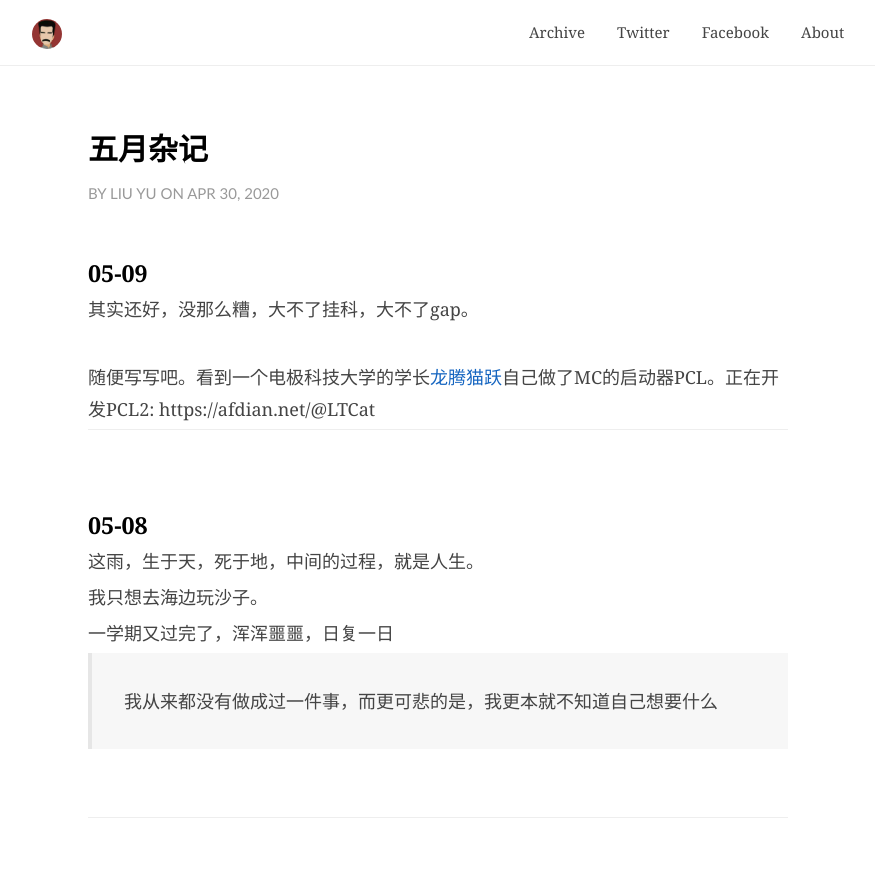
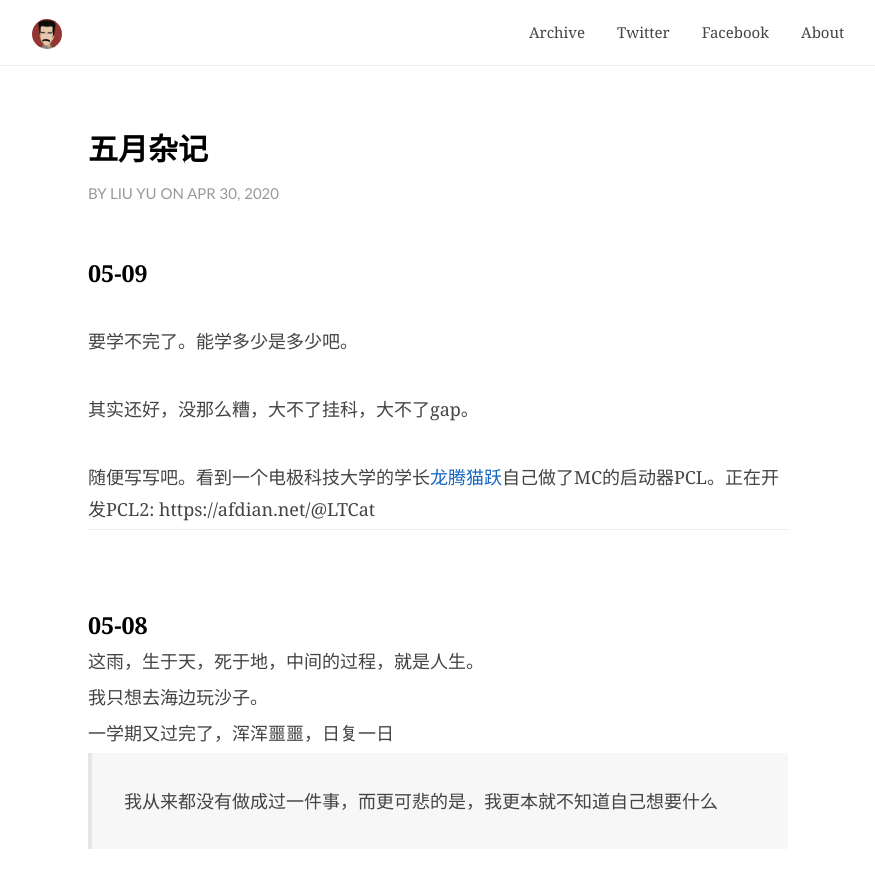
Before and after one commit to JaydenYL/JaydenYL.github.io, a Jekyll site: the page built from _posts/2020-04-26-日记.md, in a window 1280 px wide and 900 px high. Shown: the top 888 px of the window, without its empty margins (202-1077 px from the left). Built offline with Jekyll 4.4.1, drawn with Linux system fonts in a browser that asks for light colours; comment, search, counter and statistics services are not loaded.

Commit message:
add smthing

```diff
--- a/_posts/2020-04-26-日记.md
+++ b/_posts/2020-04-26-日记.md
@@ -17,7 +17,9 @@ catalog: true
 
 ### 05-09
 
-其实还好，没那么糟，大不了挂科，大不了gap。
+<br>要学不完了。能学多少是多少吧。
+
+<br>其实还好，没那么糟，大不了挂科，大不了gap。
 
 <br>随便写写吧。看到一个电极科技大学的学长[龙腾猫跃](http://www.zhihu.com/people/LTCat)自己做了MC的启动器PCL。正在开发PCL2: https://afdian.net/@LTCat
 
```
Also changed, not shown: _posts/2020-04-28-诗.md (+6 -0 lines).
